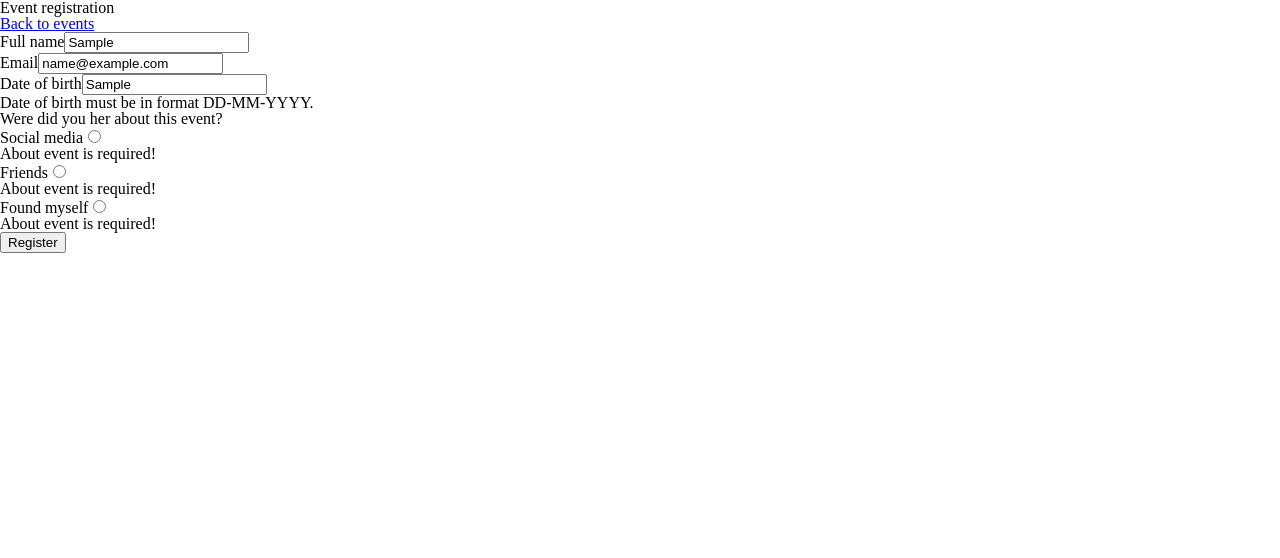
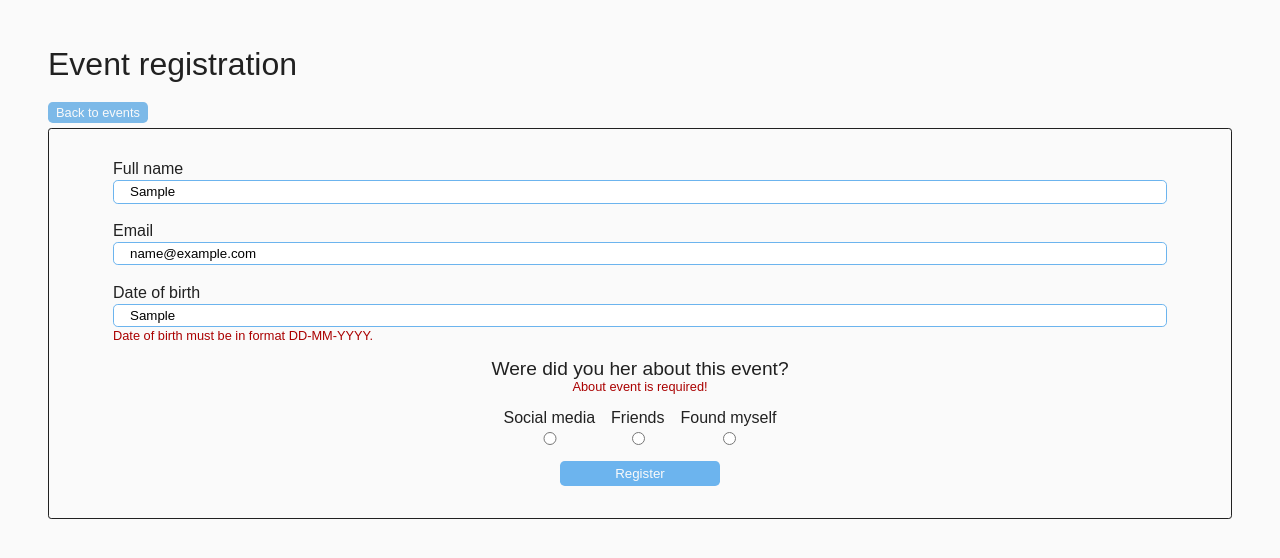
Before and after one commit to uncle-Yevheniii/Events-Registration-App, a React (Vite) app in the folder FE/: page /register-event/1 in a window 1280 px wide. Both pictures are taken after typing "Sample", "name@example.com", "Sample" into the empty fields and a click on the button "Register". Shown: the top 558 px of the page. Built offline with nearby package versions, Linux system fonts and the light colour scheme.

Commit message:
styling 2 title

```diff
--- a/FE/src/components/App.tsx
+++ b/FE/src/components/App.tsx
@@ -3,7 +3,7 @@ import { Navigate, Route, Routes } from 'react-router-dom'
 import { EventsPage, RegisterEventPage, ViewEventPage } from '@/pages'
 export default function App() {
     return (
-        <div>
+        <div style={{ padding: '3rem' }}>
             <Routes>
                 <Route path="/events" element={<EventsPage />} />
                 <Route path="/register-event/:evenId" element={<RegisterEventPage />} />
--- a/FE/src/components/ui/Input.tsx
+++ b/FE/src/components/ui/Input.tsx
@@ -1,4 +1,6 @@
-import { Field, ErrorMessage } from 'formik'
+import { Field } from 'formik'
+
+import style from './style.module.css'
 
 interface InputProps extends React.InputHTMLAttributes<HTMLInputElement> {
     label: string
@@ -6,12 +8,11 @@ interface InputProps extends React.InputHTMLAttributes<HTMLInputElement> {
 
 export default function InputComponent({ label, ...props }: InputProps) {
     return (
-        <div>
-            <label htmlFor={props.id}>
+        <div className={style.InputComponent__wrapper}>
+            <label htmlFor={props.id} className={style.InputComponent__label}>
                 {label}
-                <Field {...props} />
-                <ErrorMessage name={props.name as string} component="div" />
             </label>
+            <Field className={style.InputComponent__input} {...props} />
         </div>
     )
 }
--- a/FE/src/components/ui/Title.tsx
+++ b/FE/src/components/ui/Title.tsx
@@ -1,3 +1,5 @@
+import style from './style.module.css'
+
 export default function Title({ children }: { children: React.ReactNode }) {
-    return <h1>{children}</h1>
+    return <h1 className={style.title}>{children}</h1>
 }
--- /dev/null
+++ b/FE/src/components/ui/style.module.css
@@ -0,0 +1,94 @@
+.title {
+    font-size: 2rem;
+    margin-bottom: 1.5rem;
+}
+
+.allEventsListItem__list {
+    display: grid;
+    grid-template-columns: 1fr 1fr 1fr;
+    gap: 1rem;
+}
+.allEventsListItem__item {
+    border-radius: 0.3rem;
+    border: 0.05rem solid #212121;
+    padding: 0.5rem;
+    margin-bottom: 2rem;
+}
+.allEventsListItem__title {
+    font-size: 1.5rem;
+    font-weight: bold;
+    margin-bottom: 0.1rem;
+}
+.allEventsListItem__description {
+    font-size: 0.8rem;
+    font-style: italic;
+    margin-bottom: 0.5rem;
+}
+.allEventsListItem__organizer {
+    margin-bottom: 0.1rem;
+}
+.allEventsListItem__date {
+    margin-bottom: 0.5rem;
+}
+.allEventsListItem__linksWrapper {
+    display: flex;
+    align-items: center;
+    justify-content: space-between;
+}
+.allEventsListItem__link {
+    font-size: 0.8rem;
+    padding: 0.2rem 0.5rem;
+    color: #fafafa;
+    background-color: #7cb9e8;
+    border-radius: 0.3rem;
+    transition: all ease-in;
+}
+.allEventsListItem__link:hover,
+.allEventsListItem__link:focus {
+    background-color: #6cb4ee;
+}
+
+.pagination__wrapper {
+    display: flex;
+    align-items: center;
+    justify-content: center;
+    gap: 3rem;
+}
+.pagination__button {
+    width: 160px;
+    padding: 0.3rem 2rem;
+    border: none;
+    border-radius: 0.3rem;
+    background-color: #7cb9e8;
+    color: #fafafa;
+    cursor: pointer;
+    transition: all ease-in;
+}
+.pagination__button:hover,
+.pagination__button:focus {
+    background-color: #6cb4ee;
+}
+.pagination__button:disabled {
+    background-color: #6cb4ee;
+    opacity: 50%;
+}
+
+.InputComponent__wrapper {
+    display: flex;
+    justify-content: center;
+    flex-direction: column;
+}
+.InputComponent__label {
+    margin-bottom: 0.2rem;
+}
+.InputComponent__input {
+    padding: 0.2rem 1rem;
+    border: 0.1rem solid #6cb4ee;
+    border-radius: 0.3rem;
+    margin-bottom: 0.2rem;
+}
+.InputComponent__input::placeholder {
+    color: #212121;
+    opacity: 50%;
+    letter-spacing: 0.25rem;
+}
--- a/FE/src/index.css
+++ b/FE/src/index.css
@@ -90,6 +90,7 @@ video {
     font-size: 100%;
     font: inherit;
     vertical-align: baseline;
+    text-decoration: none;
 }
 /* HTML5 display-role reset for older browsers */
 article,
@@ -127,3 +128,9 @@ table {
     border-collapse: collapse;
     border-spacing: 0;
 }
+
+body {
+    color: #212121;
+    font-family: sans-serif;
+    background-color: #fafafa;
+}
--- a/FE/src/pages/PageEvents.tsx
+++ b/FE/src/pages/PageEvents.tsx
@@ -47,7 +47,7 @@ export default function EventsPage() {
                 <p>Loading...</p>
             ) : (
                 data.length > 0 && (
-                    <div>
+                    <div className={style.eventsPage__content}>
                         <AllEventsListItem data={data} />
 
                         <Pagination data={data} currentPage={currentPage} handlePageChange={handlePageChange} />
--- a/FE/src/pages/PageRegisterEvent.tsx
+++ b/FE/src/pages/PageRegisterEvent.tsx
@@ -1,10 +1,12 @@
-import { Formik, Form, FormikHelpers } from 'formik'
+import { Formik, Form, FormikHelpers, ErrorMessage } from 'formik'
 import { Link, useNavigate, useParams } from 'react-router-dom'
 
 import { Input, Title } from '@/components'
 import { AboutEventEnum, Values } from '@/types/type'
 import { registerEvent } from '@/api/registerEvent.api'
 import { validationSchema } from '@/helpers/validation'
+
+import style from './style.module.css'
 
 export default function RegisterEventPage() {
     const { evenId } = useParams()
@@ -23,11 +25,13 @@ export default function RegisterEventPage() {
     }
 
     return (
-        <div>
+        <>
             <Title>Event registration</Title>
 
-            <div>
-                <Link to="/events">Back to events</Link>
+            <div className={style.registerEvent__backWrapper}>
+                <Link to="/events" className={style.registerEvent__link}>
+                    Back to events
+                </Link>
             </div>
 
             <Formik
@@ -40,21 +44,50 @@ export default function RegisterEventPage() {
                 validationSchema={validationSchema}
                 onSubmit={handleSubmit}
             >
-                <Form>
-                    <Input name="fullName" type="text" label="Full name" placeholder="Your full name" />
-                    <Input name="email" type="email" label="Email" placeholder="Your email" />
-                    <Input name="dateOfBirth" type="string" label="Date of birth" placeholder="Your date of birth format: DD-MM-YYYY" />
+                <Form className={style.registerEvent__form}>
+                    <ul className={style.registerEvent__formList}>
+                        <li className={style.registerEvent__formItem}>
+                            <Input name="fullName" type="text" label="Full name" placeholder="Your full name" />
+                            <ErrorMessage name="fullName" render={(msg) => <div className={style.registerEvent__error}>{msg}</div>} />
+                        </li>
+                        <li className={style.registerEvent__formItem}>
+                            <Input name="email" type="email" label="Email" placeholder="Your email" />
+                            <ErrorMessage name="email" render={(msg) => <div className={style.registerEvent__error}>{msg}</div>} />
+                        </li>
+                        <li className={style.registerEvent__formItem}>
+                            <Input name="dateOfBirth" type="string" label="Date of birth" placeholder="Your date of birth format: DD-MM-YYYY" />
+                            <ErrorMessage name="dateOfBirth" render={(msg) => <div className={style.registerEvent__error}>{msg}</div>} />
+                        </li>
+                    </ul>
 
-                    <div>
-                        <p>Were did you her about this event?</p>
-                        <Input name="about" type="radio" label={AboutEventEnum.SOCIAL_MEDIA} value={AboutEventEnum.SOCIAL_MEDIA} />
-                        <Input name="about" type="radio" label={AboutEventEnum.FRIENDS} value={AboutEventEnum.FRIENDS} />
-                        <Input name="about" type="radio" label={AboutEventEnum.FOUND_MYSELF} value={AboutEventEnum.FOUND_MYSELF} />
+                    <div className={style.registerEvent__radioWrapper}>
+                        <div className={style.registerEvent__radioTitleWrapper}>
+                            <p className={style.registerEvent__radioTitle}>Were did you her about this event?</p>
+                            <ErrorMessage
+                                name="about"
+                                render={(msg) => <div className={style.registerEvent__error}>{msg}</div>}
+                                className={style.registerEvent__error}
+                            />
+                        </div>
+
+                        <ul className={style.registerEvent__radioList}>
+                            <li className={style.registerEvent__radio}>
+                                <Input name="about" type="radio" label={AboutEventEnum.SOCIAL_MEDIA} value={AboutEventEnum.SOCIAL_MEDIA} />
+                            </li>
+                            <li>
+                                <Input name="about" type="radio" label={AboutEventEnum.FRIENDS} value={AboutEventEnum.FRIENDS} />
+                            </li>
+                            <li>
+                                <Input name="about" type="radio" label={AboutEventEnum.FOUND_MYSELF} value={AboutEventEnum.FOUND_MYSELF} />
+                            </li>
+                        </ul>
                     </div>
 
-                    <button type="submit">Register</button>
+                    <button type="submit" className={style.registerEvent__button}>
+                        Register
+                    </button>
                 </Form>
             </Formik>
-        </div>
+        </>
     )
 }
--- a/FE/src/pages/style.module.css
+++ b/FE/src/pages/style.module.css
@@ -1,21 +1,67 @@
-.eventsPage__wrapper {
-    padding: 3rem;
+.eventsPage__content {
+    border: 0.1rem solid #212121;
+    padding: 1rem;
 }
-.eventsPage__title {
-    font-size: 2rem;
+
+.registerEvent__backWrapper {
+    margin-bottom: 0.5rem;
+}
+.registerEvent__link {
+    font-size: 0.8rem;
+    padding: 0.2rem 0.5rem;
+    color: #fafafa;
+    background-color: #7cb9e8;
+    border-radius: 0.3rem;
+    transition: all ease-in;
+}
+.registerEvent__form {
+    border-radius: 0.2rem;
+    border: 0.05rem solid #212121;
+    padding: 2rem 4rem;
+    margin-bottom: 2rem;
+}
+
+.registerEvent__formItem {
     margin-bottom: 1rem;
 }
-.eventsPage__list {
-    display: grid;
-    grid-template-columns: 1fr 1fr 1fr;
+.registerEvent__error {
+    font-size: 0.8rem;
+    color: #aa0000;
+}
+.registerEvent__radioWrapper {
+    margin-bottom: 0.8rem;
+}
+.registerEvent__radioTitleWrapper {
+    display: flex;
+    align-items: center;
+    flex-direction: column;
+    margin-bottom: 1rem;
+}
+.registerEvent__radioTitle {
+    text-align: center;
+    font-size: 1.2rem;
+    margin-bottom: 0.2rem;
+}
+.registerEvent__radioList {
+    display: flex;
+    justify-content: center;
+    align-items: center;
     gap: 1rem;
 }
-.eventsPage__listItems {
-    border: 1px solid black;
-    padding: 2rem;
+
+.registerEvent__button {
+    display: block;
+    margin: auto;
+    width: 160px;
+    padding: 0.3rem 2rem;
+    border: none;
+    border-radius: 0.3rem;
+    background-color: #7cb9e8;
+    color: #fafafa;
+    cursor: pointer;
+    transition: all ease-in;
 }
-.eventsPage__listLink {
-    display: flex;
-    align-items: center;
-    justify-content: space-between;
+.registerEvent__button:hover,
+.registerEvent__button:focus {
+    background-color: #6cb4ee;
 }
```
Also changed, not shown: FE/src/components/ui/AllEventsListItems.tsx (+15 -9 lines), FE/src/components/ui/Pagination.tsx (+10 -3 lines).
